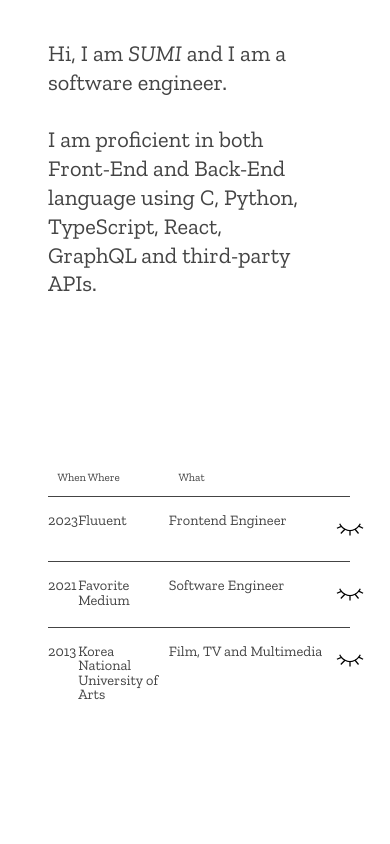
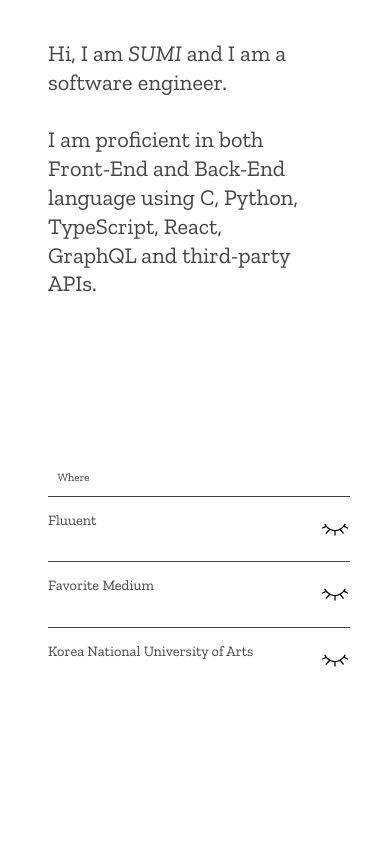
Before and after one commit to SumiSeo/sumiseo-portfolio, a Next.js app: page / in a window 390 px wide. Shown: the top 844 px of the page. Built offline with nearby package versions, Linux system fonts and the light colour scheme; a web font is replaced by a local one.

Commit message:
modify mediaquery for 1200px

```diff
--- a/styles/Works.module.scss
+++ b/styles/Works.module.scss
@@ -18,6 +18,18 @@
   display: none;
 }
 
+@media screen and (max-width: 1200px) {
+  .head {
+    display: flex;
+    justify-content: space-between;
+  }
+  .text {
+    &:first-child,
+    &:nth-child(3) {
+      display: none;
+    }
+  }
+}
 @media screen and (max-width: 800px) {
   .head {
     font-size: 0.7rem;
--- a/styles/components/Work.module.scss
+++ b/styles/components/Work.module.scss
@@ -31,8 +31,17 @@
 @media screen and (max-width: 1200px) {
   .work__expanded {
     font-size: 1.3rem;
+    display: flex;
+    justify-content: space-between;
+  }
+  .work__column {
+    &:first-child,
+    &:nth-child(3) {
+      display: none;
+    }
   }
 }
+
 @media screen and (max-width: 800px) {
   .work__expanded {
     font-size: 1.1rem;
```
